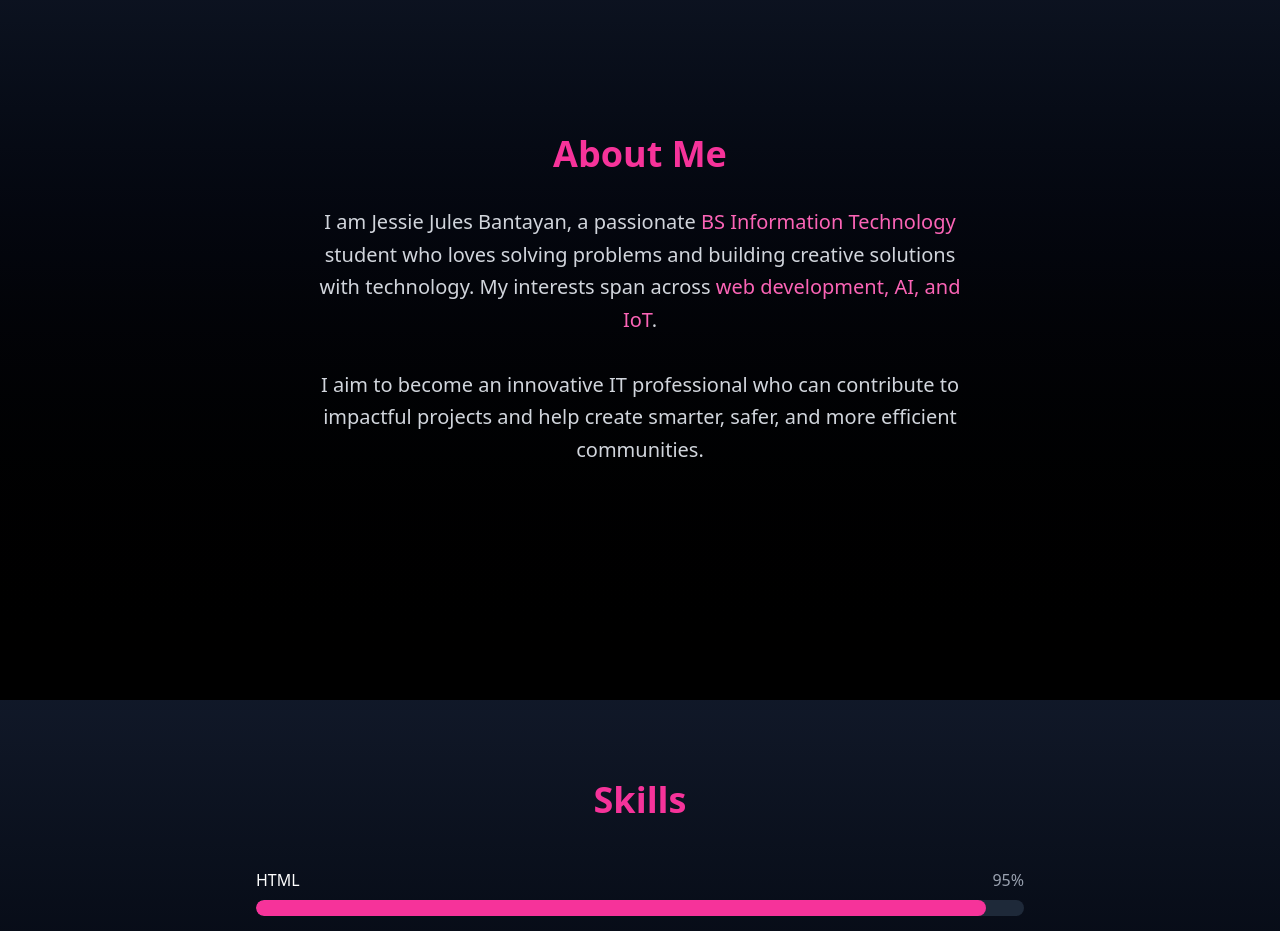
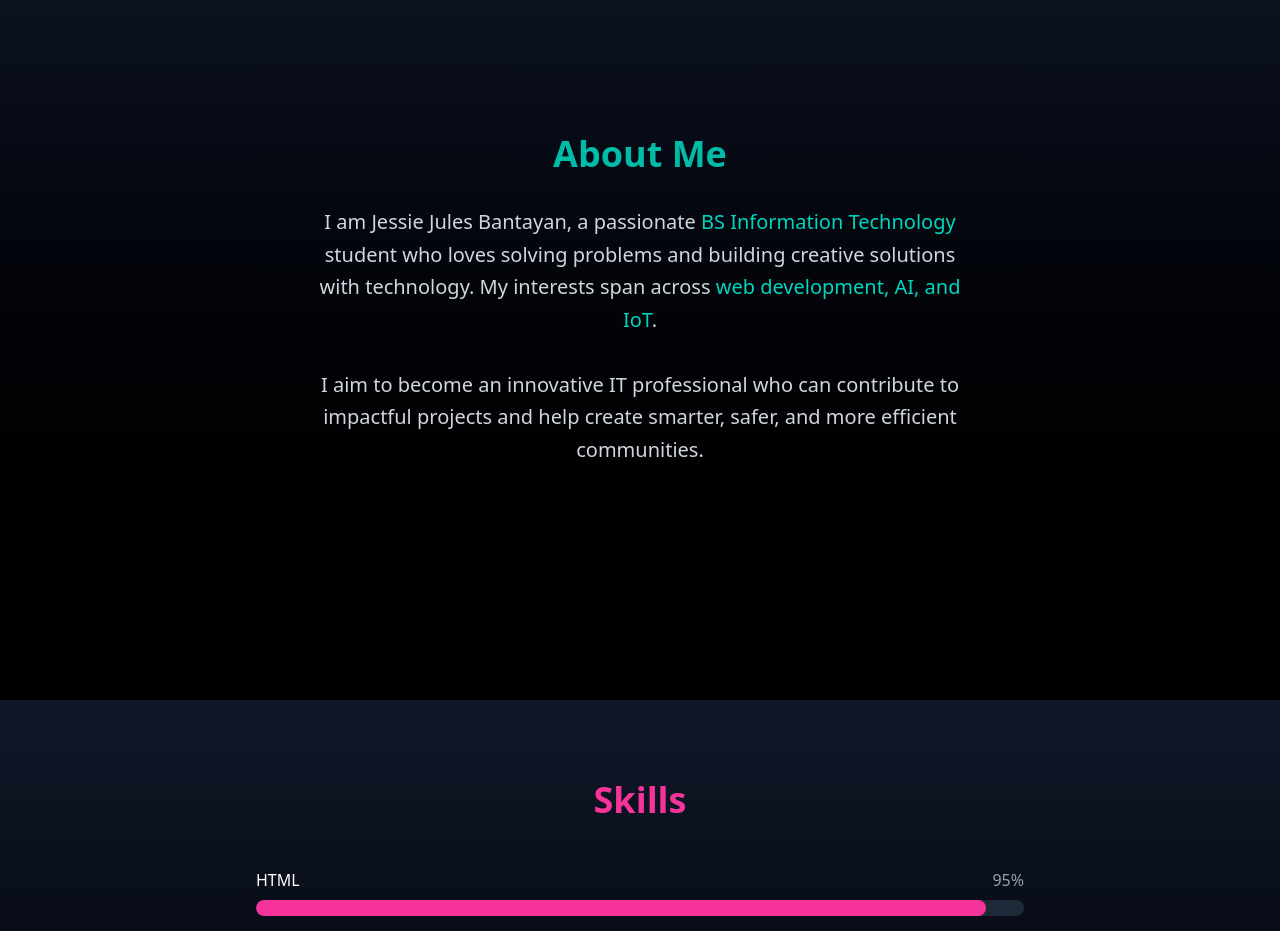
Before and after one commit to bansoyborgs/portfolio, a React (Vite) app: page / in a window 1280 px wide. Shown: the part 900-1831 px from the top of the page. Built offline with nearby package versions, Linux system fonts and the light colour scheme.

Commit message:
Update About.jsx

```diff
--- a/src/components/About.jsx
+++ b/src/components/About.jsx
@@ -11,7 +11,7 @@ export default function About() {
         whileInView={{ opacity: 1, y: 0 }}
         transition={{ duration: 0.8 }}
         viewport={{ once: true }}
-        className="text-4xl font-bold mb-8 text-pink-500"
+        className="text-4xl font-bold mb-8 text-teal-500"
       >
         About Me
       </motion.h2>
@@ -24,10 +24,10 @@ export default function About() {
         className="text-lg md:text-xl text-gray-300 max-w-2xl text-center leading-relaxed"
       >
         I am Jessie Jules Bantayan, a passionate{" "}
-        <span className="text-pink-400">BS Information Technology</span> student
+        <span className="text-teal-400">BS Information Technology</span> student
         who loves solving problems and building creative solutions with
         technology. My interests span across{" "}
-        <span className="text-pink-400">web development, AI, and IoT</span>.
+        <span className="text-teal-400">web development, AI, and IoT</span>.
         <br />
         <br />
         I aim to become an innovative IT professional who can contribute to
```
